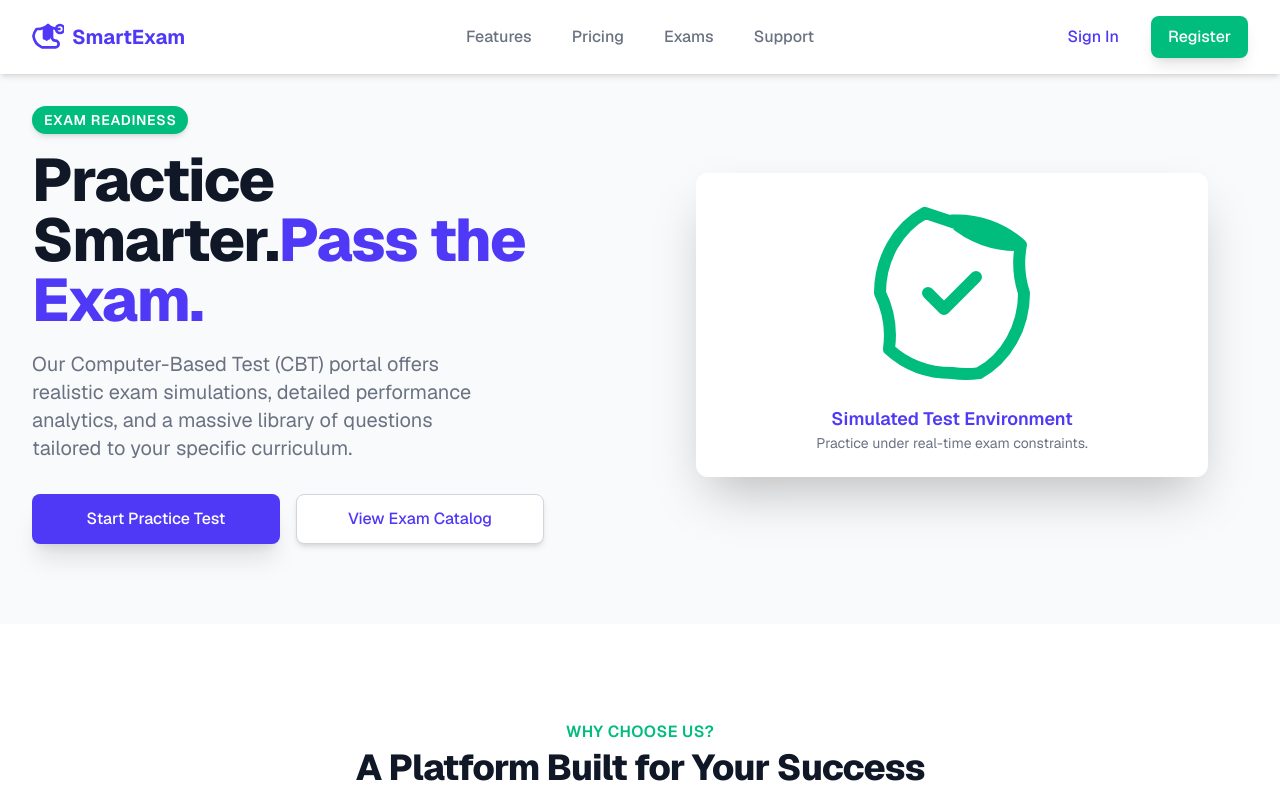
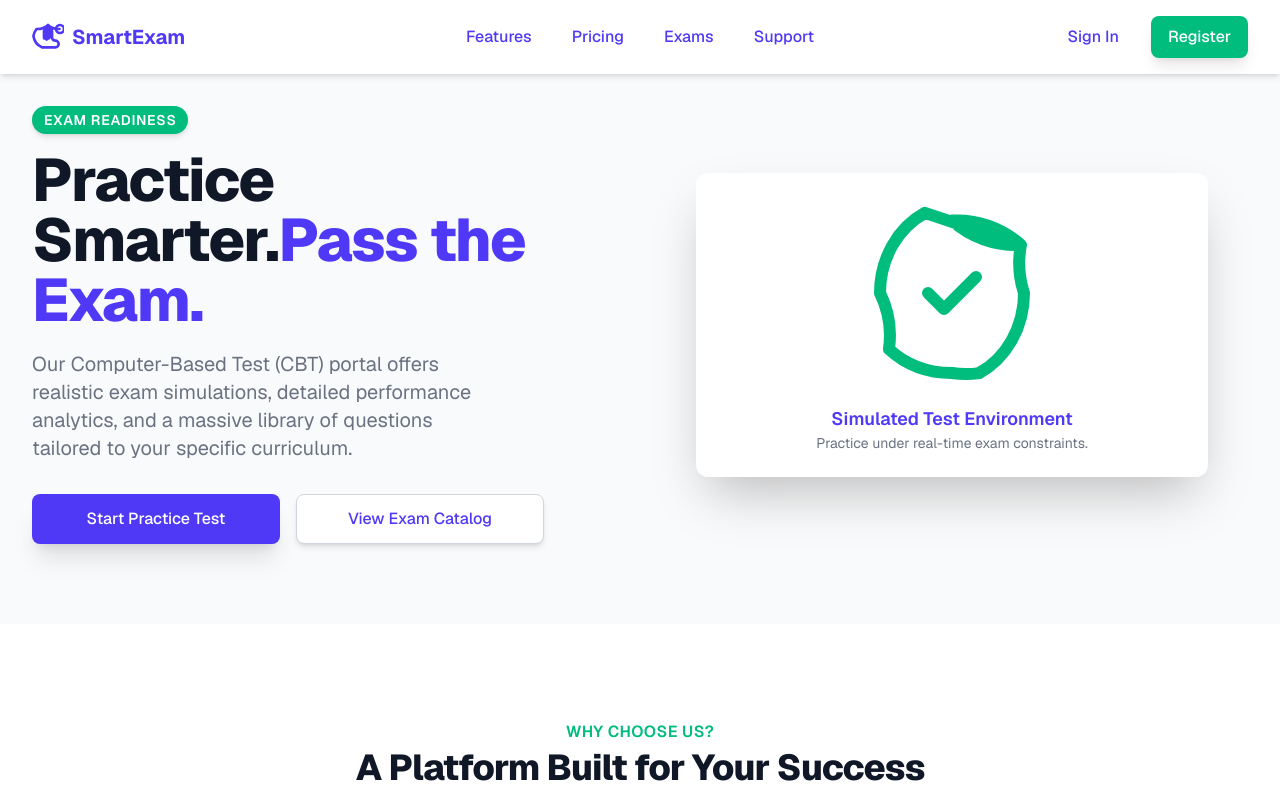
Before and after one commit to emteezet/SmartExam, a Next.js app: page / in a window 1280 px wide. Shown: the top 800 px of the page. Built offline with nearby package versions, Linux system fonts and the light colour scheme.

Commit message:
Use logo indigo color for nav items with semibold hover effect

```diff
--- a/app/components/Header.jsx
+++ b/app/components/Header.jsx
@@ -161,7 +161,7 @@ const Header = () => {
                 <Link
                   key={item}
                   href="/exam"
-                  className={`text-base font-medium text-gray-500 hover:text-indigo-600 hover:underline underline-offset-4 transition duration-200 ease-in-out`}
+                  className={`${PRIMARY_TEXT} text-base font-medium hover:font-semibold transition duration-200 ease-in-out`}
                 >
                   {item}
                 </Link>
@@ -169,7 +169,7 @@ const Header = () => {
                 <a
                   key={item}
                   href={`#${item.toLowerCase()}`}
-                  className={`text-base font-medium text-gray-500 hover:text-indigo-600 hover:underline underline-offset-4 transition duration-200 ease-in-out`}
+                  className={`${PRIMARY_TEXT} text-base font-medium hover:font-semibold transition duration-200 ease-in-out`}
                 >
                   {item}
                 </a>
```
